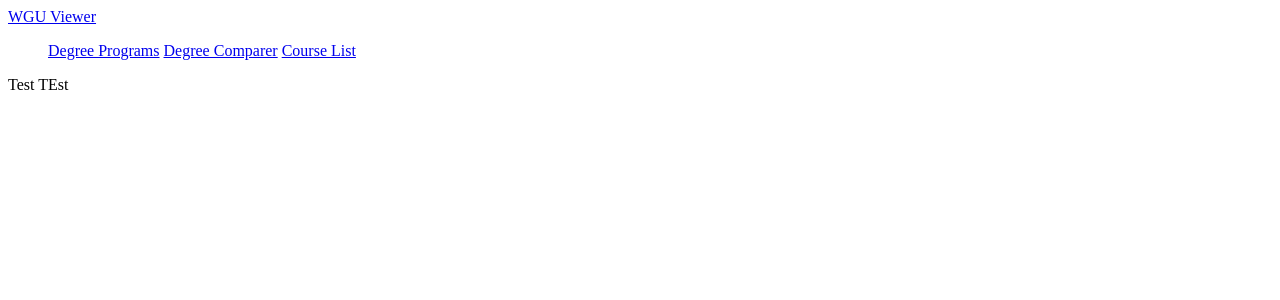
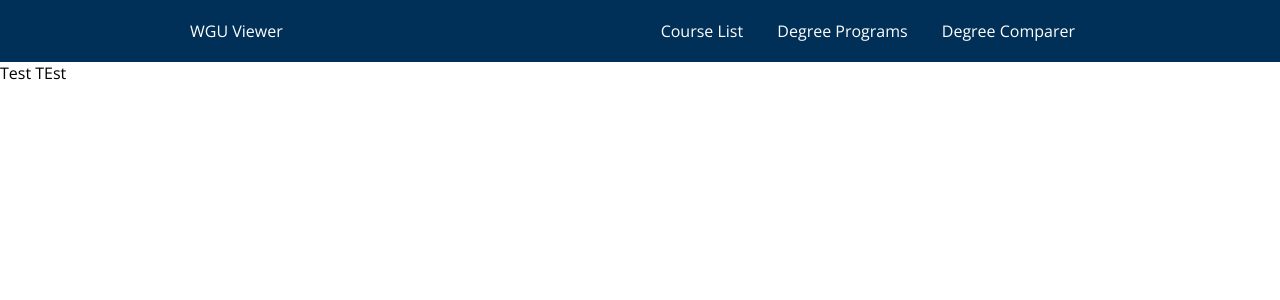
Before and after one commit to BlindPrimate/wgu-courses, a Django app: page / in a window 1280 px wide. Shown: the top 300 px of the page. Run offline with Django 3.2, Linux system fonts and the light colour scheme; style sheets or scripts are compiled from the project's sources; parts of the project's set-up code (start-up, migrations or seed data) failed here and were passed over; some libraries are stand-ins or nearby versions.

Commit message:
sass added - minor styling

```diff
--- /dev/null
+++ b/apps/course_selector/static/styles/_variables.scss
@@ -0,0 +1,10 @@
+
+
+$background-color: white;
+$main-font-color: black;
+$main-font-family: 'Open Sans', sans-serif;
+
+
+
+// colors
+$wgu-blue: #003057;
--- /dev/null
+++ b/apps/course_selector/static/styles/main.scss
@@ -0,0 +1,55 @@
+@import 'variables';
+@import 'mixins';
+
+body {
+    background: $background-color;
+    font-family: $main-font-family;
+    margin: 0;
+    padding: 0;
+}
+
+
+// utility classes
+.clearfix {
+    &:after {
+        content: "";
+        clear: both;
+        display: table;
+    }
+}
+.clear-list {
+    margin: 0;
+    padding: 0;
+    list-style-type: none;
+}
+
+.container {
+    max-width: 900px;
+    margin: 0 auto;
+}
+
+
+// main css
+#nav-bar {
+    padding: 20px 0;
+    background-color: $wgu-blue;
+    color: white;
+    a {
+        color: white;
+        text-decoration: none;
+    }
+    #logo {
+        float: left;
+    }
+    .menu {
+        float: right;
+        li {
+            display: inline;
+            margin: 0 15px;
+        }
+        a {
+            &:active {
+            }
+        }
+    }
+}
--- a/templates/core/base.html
+++ b/templates/core/base.html
@@ -1,3 +1,4 @@
+{% load sass_tags %}
 <!DOCTYPE html>
 <html lang="en">
 <head>
@@ -5,15 +6,25 @@
     <meta name="viewport" content="width=device-width, initial-scale=1.0">
     <meta http-equiv="X-UA-Compatible" content="ie=edge">
     <title>{% block title %}{% endblock %}</title>
+    <link type="text/css" href="{% sass_src 'styles/main.scss' %}" rel="stylesheet">
+    <link href="https://fonts.googleapis.com/css?family=Open+Sans&display=swap" rel="stylesheet">
 </head>
 <body>
-    <nav>
-        <a href="{% url 'course_selector:index' %}">WGU Viewer</a>
-        <ul class="menu">
-            <a href="{% url 'course_selector:degrees' %}">Degree Programs</a>
-            <a href="{% url 'course_selector:degree-comparer' %}">Degree Comparer</a>
-            <a href="{% url 'course_selector:courses' %}">Course List</a>
-        </ul>
+    <nav id="nav-bar" class="clearfix">
+        <div class="container">
+            <a id="logo" href="{% url 'course_selector:index' %}">WGU Viewer</a>
+            <ul class="menu clear-list">
+                <li>
+                    <a href="{% url 'course_selector:courses' %}">Course List</a>
+                </li>
+                <li>
+                    <a href="{% url 'course_selector:degrees' %}">Degree Programs</a>
+                </li>
+                <li>
+                    <a href="{% url 'course_selector:degree-comparer' %}">Degree Comparer</a>
+                </li>
+            </ul>
+        </div>
     </nav>
     {% block content %}
     {% endblock %}
```
Also changed, not shown: requirements.txt (+10 -0 lines), static/compiled-css/styles/main.css (added, +39 -0 lines), wgu_course/settings.py (+13 -0 lines), apps/course_selector/static/styles/_mixins.scss (added), 1 other file.
